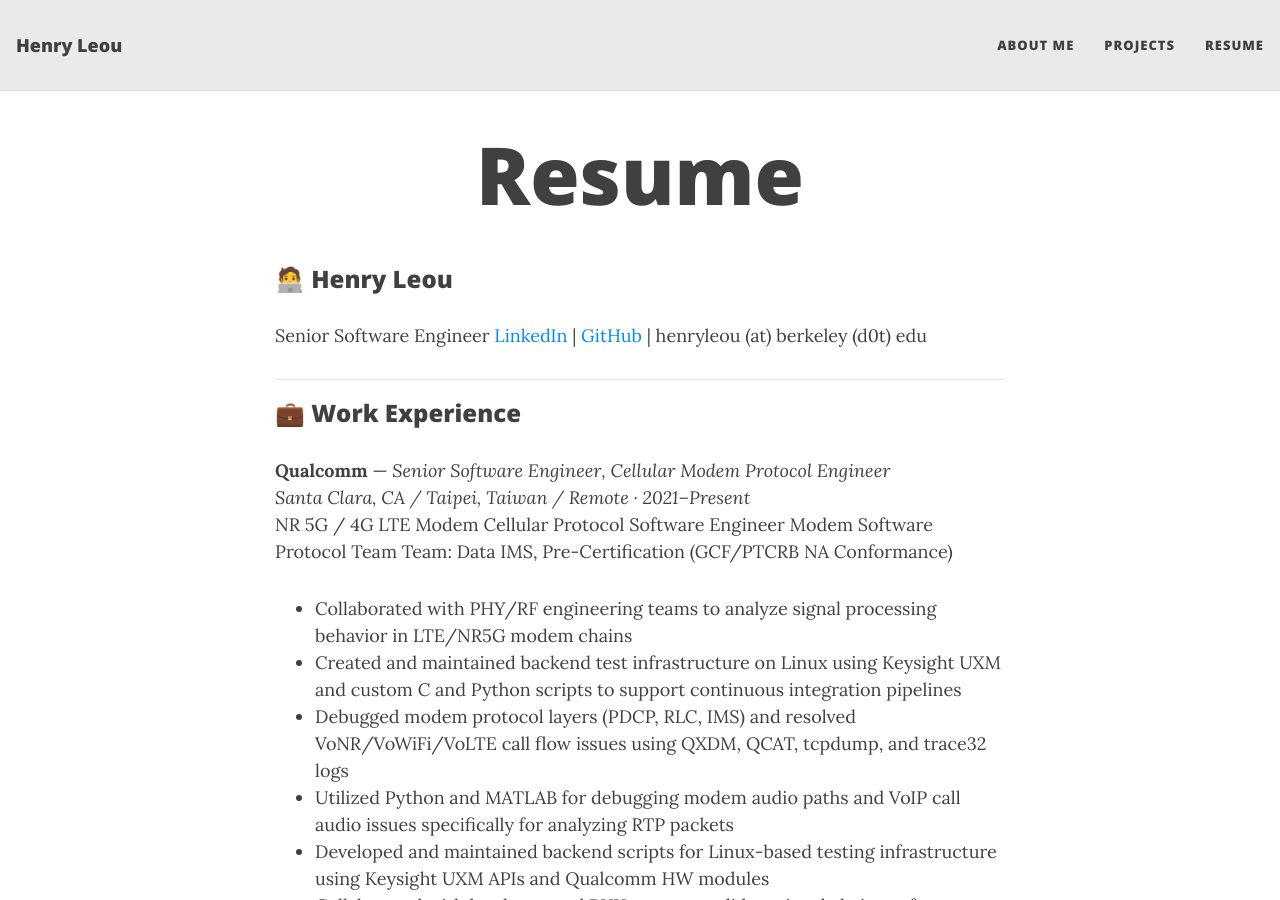
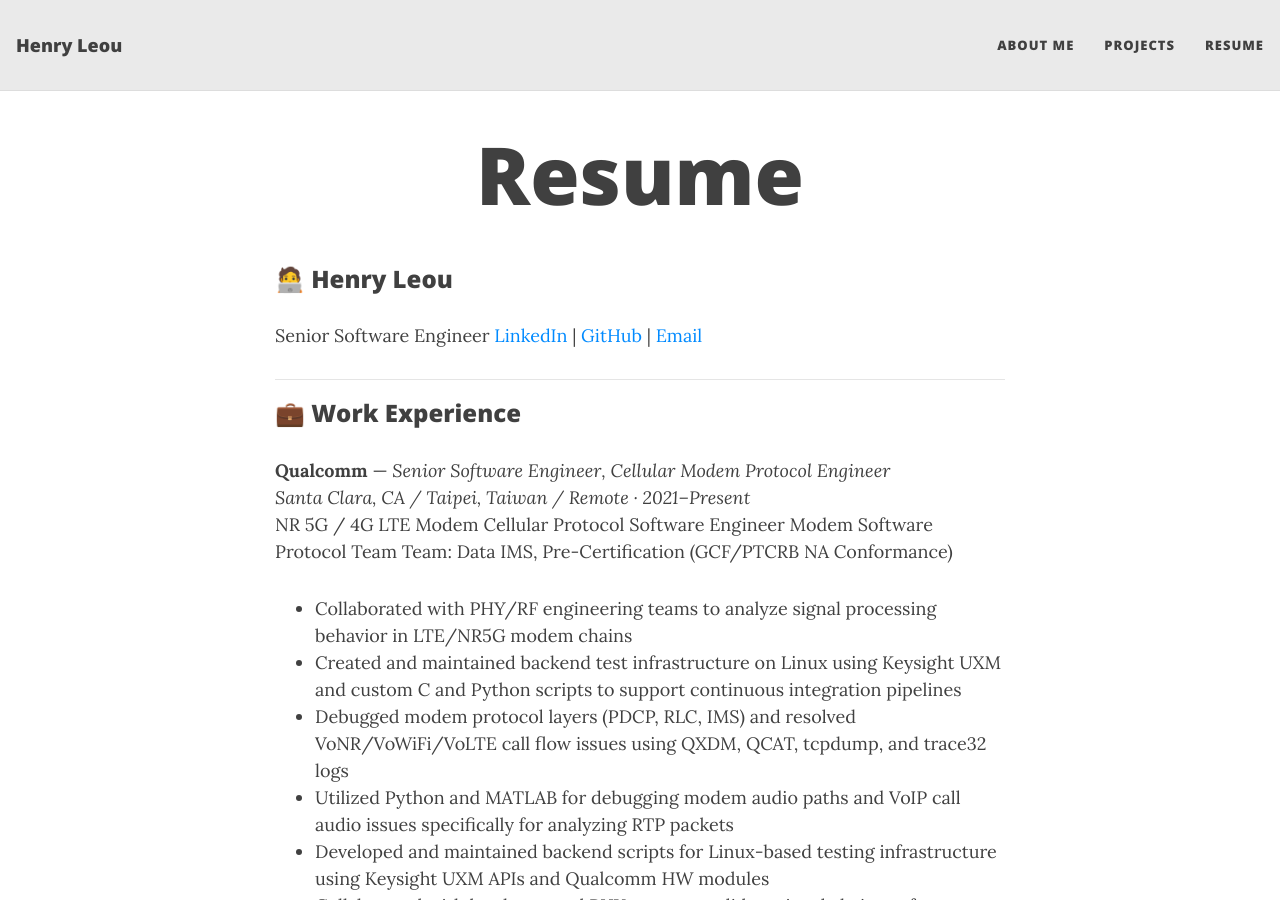
Before and after one commit to henryleou/henryleou.github.io, a Jekyll site: the page built from resume.md, in a window 1280 px wide and 900 px high. Built offline with Jekyll 4.4.1, drawn with Linux system fonts in a browser that asks for light colours.

Commit message:
update resume 8

```diff
--- a/resume.md
+++ b/resume.md
@@ -6,7 +6,7 @@ permalink: /resume/
 
 ### 🧑‍💻 Henry Leou
 Senior Software Engineer
-[LinkedIn](https://linkedin.com/in/henryleou) | [GitHub](https://github.com/henryleou) | henryleou (at) berkeley (d0t) edu
+[LinkedIn](https://linkedin.com/in/henryleou) | [GitHub](https://github.com/henryleou) | [Email](henryleou@berkeley.edu)
 
 ---
 
```
